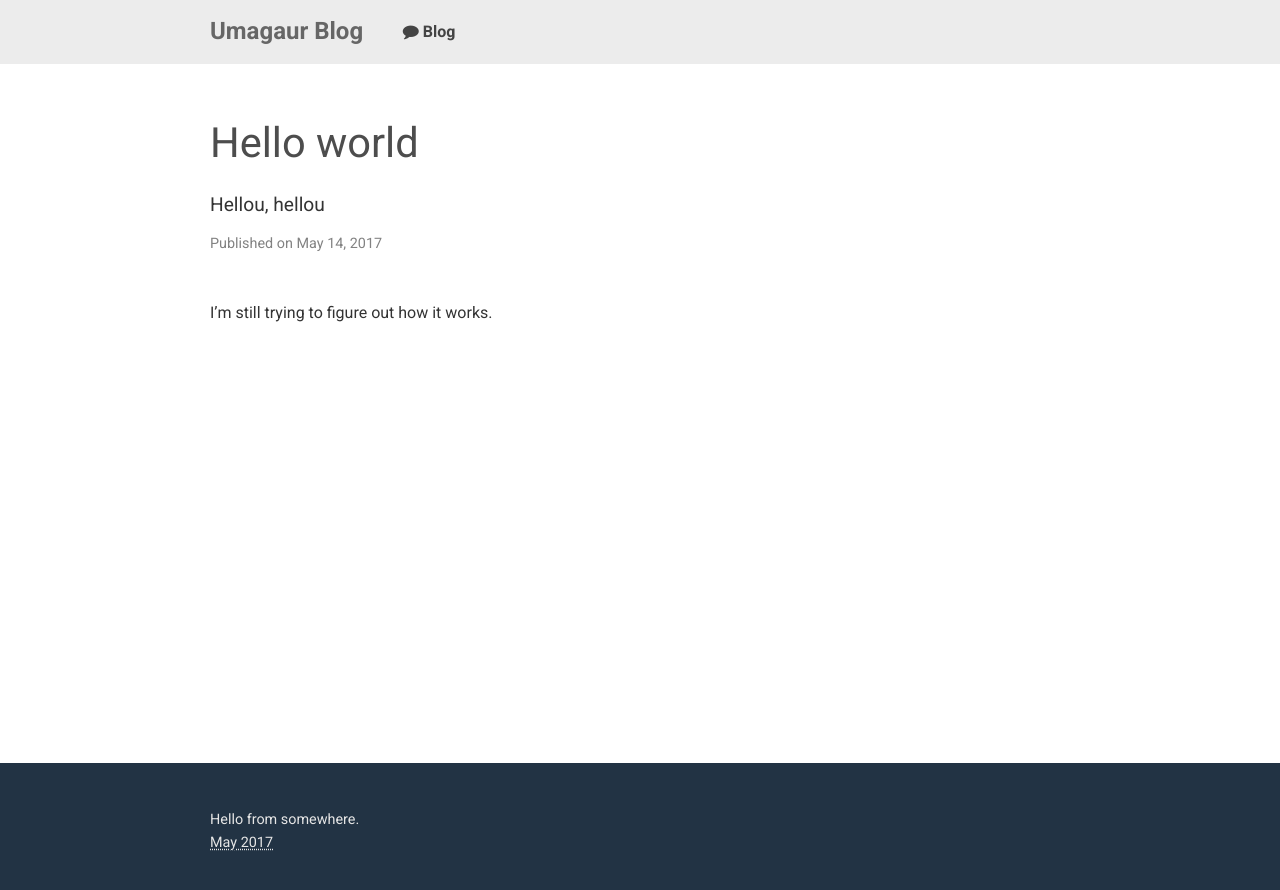
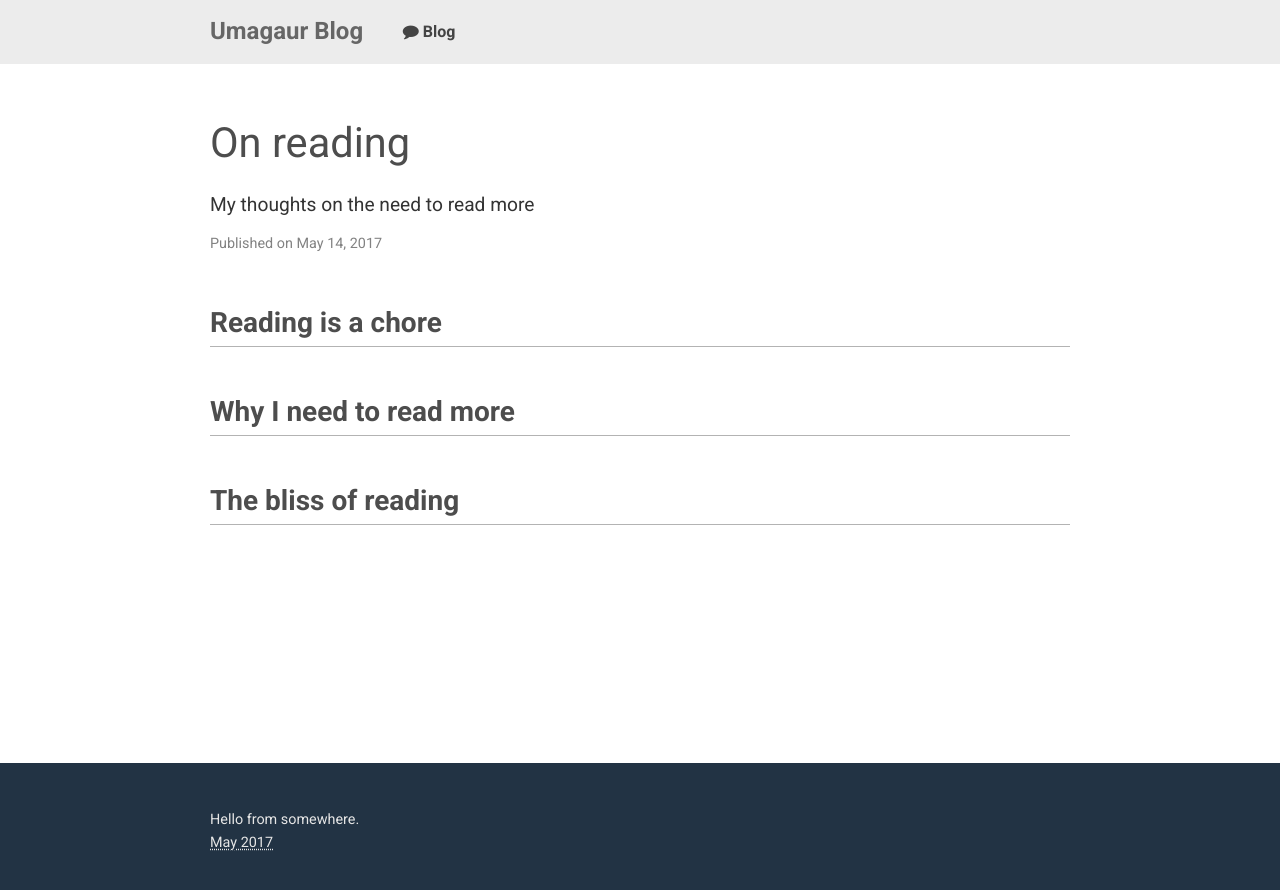
Before and after one commit to umagaur/umagaur.github.io, a Jekyll site: the page built from _posts/2017-05-14-hello-world.md, in a window 1280 px wide. Shown: the top 890 px of the page. Built offline with Jekyll 4.4.1, drawn with Linux system fonts in a browser that asks for light colours.

Commit message:
1st take of 1st post

```diff
--- a/_posts/2017-05-14-hello-world.md
+++ b/_posts/2017-05-14-hello-world.md
@@ -1,7 +1,13 @@
 ---
 layout: post
-title: Hello world
-description: Hellou, hellou
+title: On reading
+description: My thoughts on the need to read more
 ---
 
-I'm still trying to figure out how it works.
+## Reading is a chore
+
+
+## Why I need to read more
+
+
+## The bliss of reading
```
